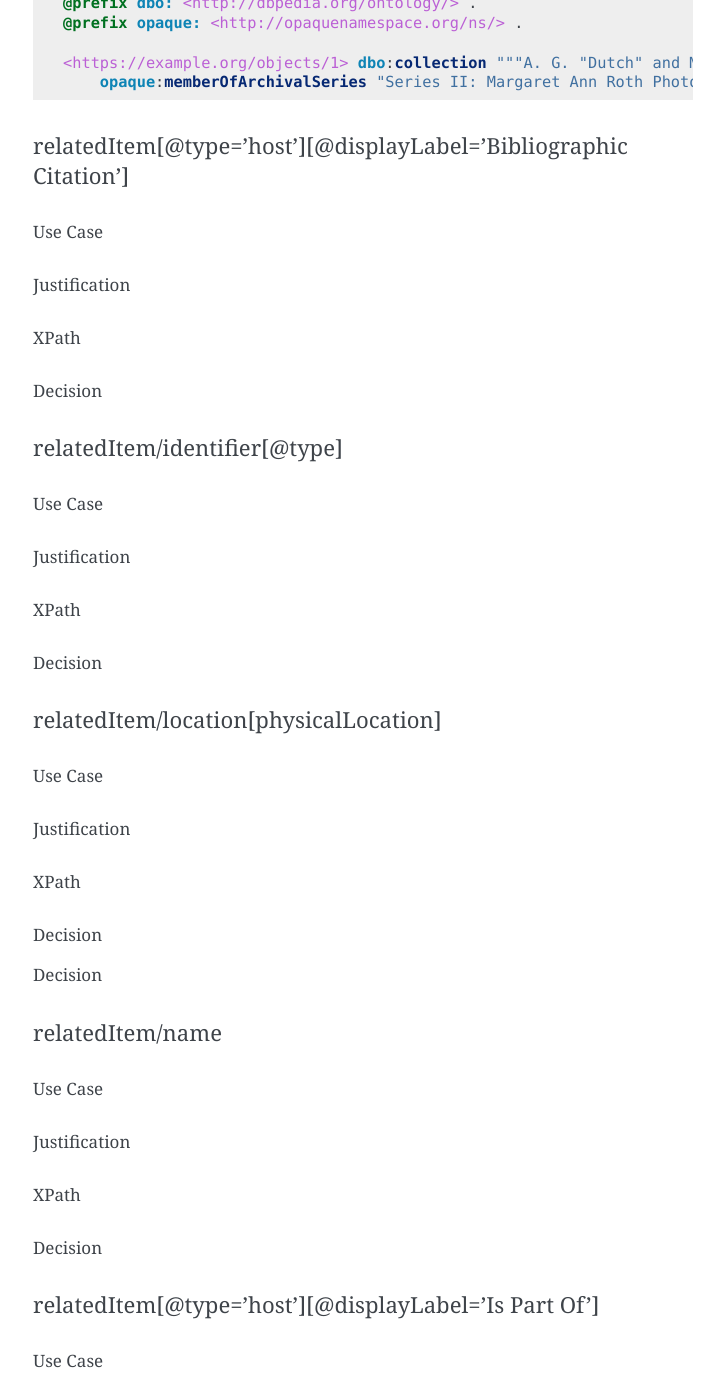
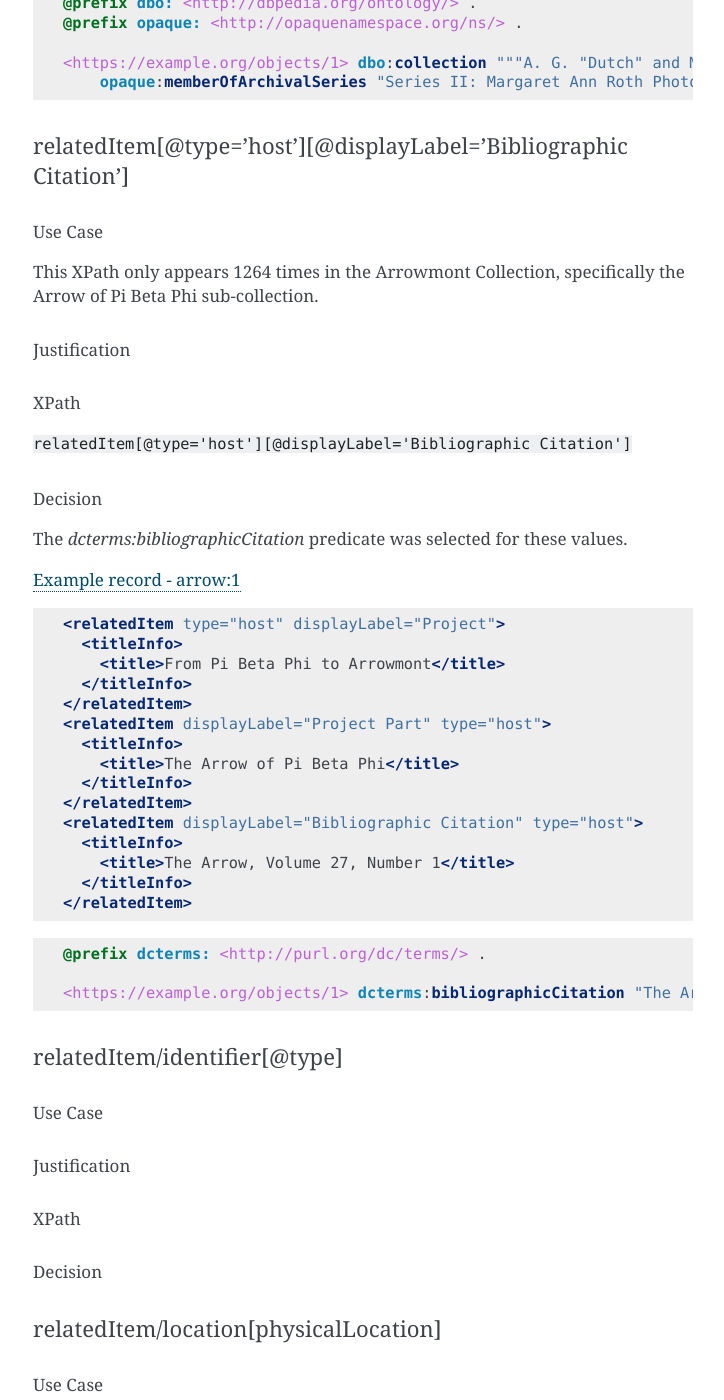
Before and after one commit to UTKcataloging/mods_to_rdf, a Sphinx documentation site: the page built from docs/source/contents/4_draft_mapping.rst, in a window 1280 px wide and 1400 px high, scrolled down 48799 px. Shown: the whole window, without its empty margins (387-1111 px from the left). Built offline with Sphinx 7.4.7, drawn with Linux system fonts in a browser that asks for light colours; formulas are drawn with MathJax 3.

Commit message:
add details to the relatedItem[@displayLabel='Bibliographic Citation'] section

```diff
--- a/docs/source/contents/4_draft_mapping.rst
+++ b/docs/source/contents/4_draft_mapping.rst
@@ -2274,13 +2274,43 @@ relatedItem[@type='host'][@displayLabel='Bibliographic Citation']
 -----------------------------------------------------------------
 Use Case
 ^^^^^^^^
+This XPath only appears 1264 times in the Arrowmont Collection, specifically the Arrow of Pi Beta Phi sub-collection.
+
 Justification
 ^^^^^^^^^^^^^
 XPath
 ^^^^^
-Decision
-^^^^^^^^
-
+:code:`relatedItem[@type='host'][@displayLabel='Bibliographic Citation']`
+
+Decision
+^^^^^^^^
+The `dcterms:bibliographicCitation` predicate was selected for these values.
+
+`Example record - arrow:1 <https://digital.lib.utk.edu/collections/islandora/object/arrow:1/datastream/MODS/view>`_
+
+.. code-block:: xml
+
+    <relatedItem type="host" displayLabel="Project">
+      <titleInfo>
+        <title>From Pi Beta Phi to Arrowmont</title>
+      </titleInfo>
+    </relatedItem>
+    <relatedItem displayLabel="Project Part" type="host">
+      <titleInfo>
+        <title>The Arrow of Pi Beta Phi</title>
+      </titleInfo>
+    </relatedItem>
+    <relatedItem displayLabel="Bibliographic Citation" type="host">
+      <titleInfo>
+        <title>The Arrow, Volume 27, Number 1</title>
+      </titleInfo>
+    </relatedItem>
+
+.. code-block:: turtle
+
+    @prefix dcterms: <http://purl.org/dc/terms/> .
+
+    <https://example.org/objects/1> dcterms:bibliographicCitation "The Arrow, Volume 27, Number 1" .
 relatedItem/identifier[@type]
 -----------------------------
 Use Case
```
